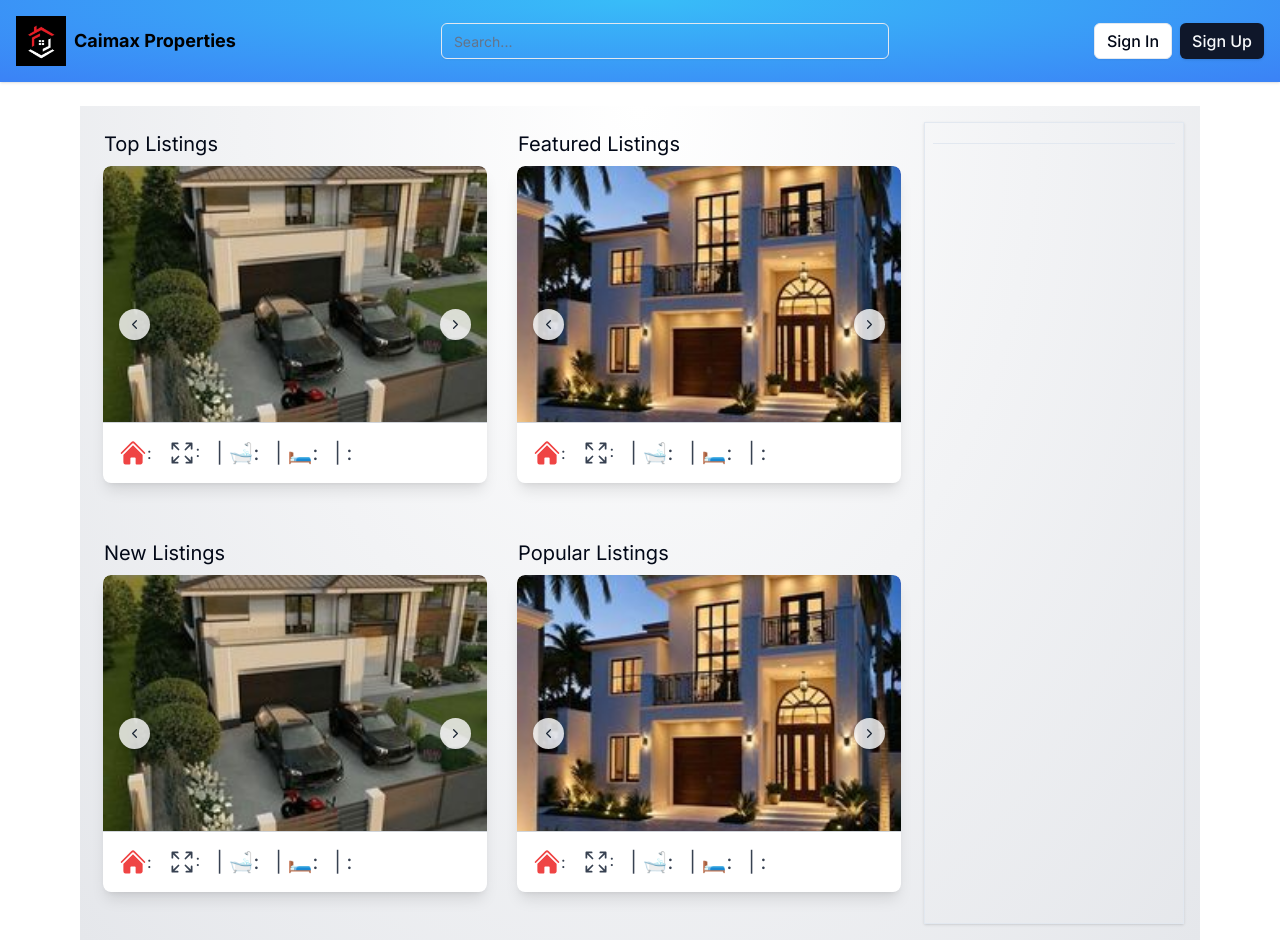
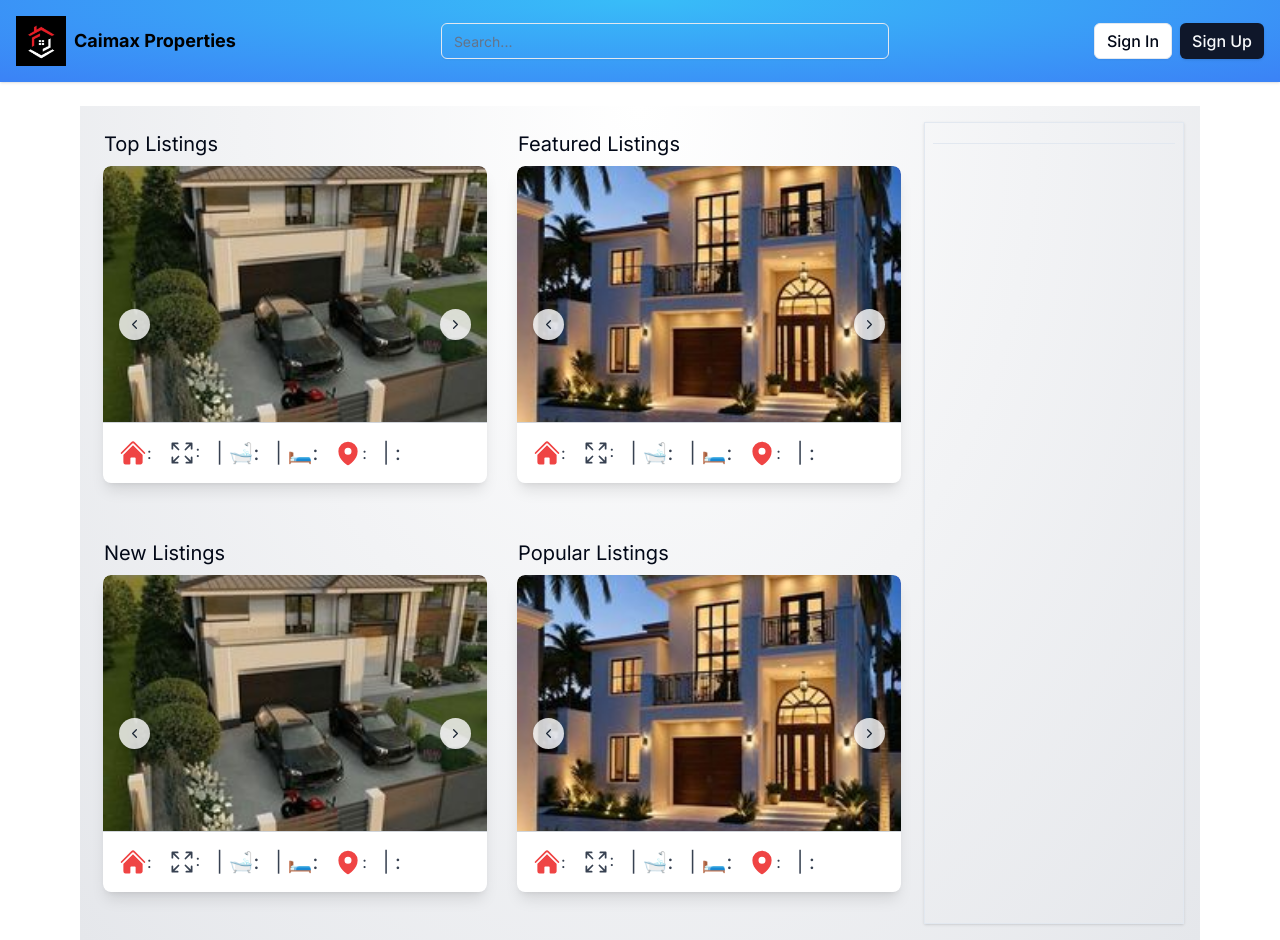
Before and after one commit to joshuambiyu-gh-mirror-ops/caimax_properties, a Next.js app: page / in a window 1280 px wide. Built offline with nearby package versions, Linux system fonts and the light colour scheme; no server answers.

Commit message:
add MapPinIcon to carousel for enhanced visual representation

```diff
--- a/src/components/carousel.tsx
+++ b/src/components/carousel.tsx
@@ -1,5 +1,5 @@
 'use client';
-import { ArrowsPointingOutIcon, HomeIcon } from "@heroicons/react/24/solid";
+import { ArrowsPointingOutIcon, HomeIcon, MapPinIcon } from "@heroicons/react/24/solid";
 import { useState, useEffect } from "react";
 import Image from "next/image";
 import { ChevronLeft, ChevronRight } from "react-feather";
@@ -80,6 +80,7 @@ export default function Carousel({
             <div className="flex"><ArrowsPointingOutIcon className="h-7 w-7 text-black-500" />:</div>
             <div className="flex items-center text-xl">|  🛁:</div>
             <div className="flex items-center text-xl">|  🛏️:</div>
+            <div className="flex items-center"><MapPinIcon className="h-7 w-7 text-red-500"/>:</div>
             <div className="flex items-center text-xl">|   :</div>
           </span>
         </div>
```
